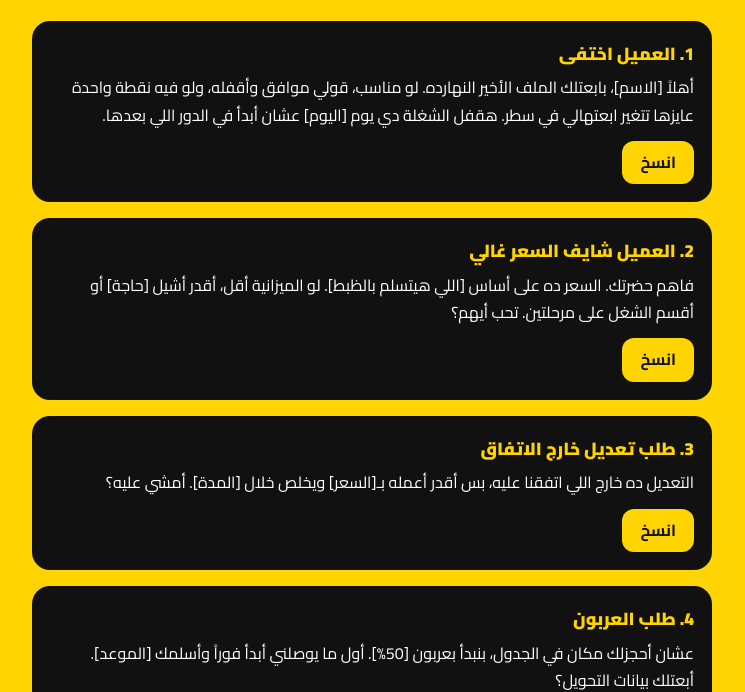
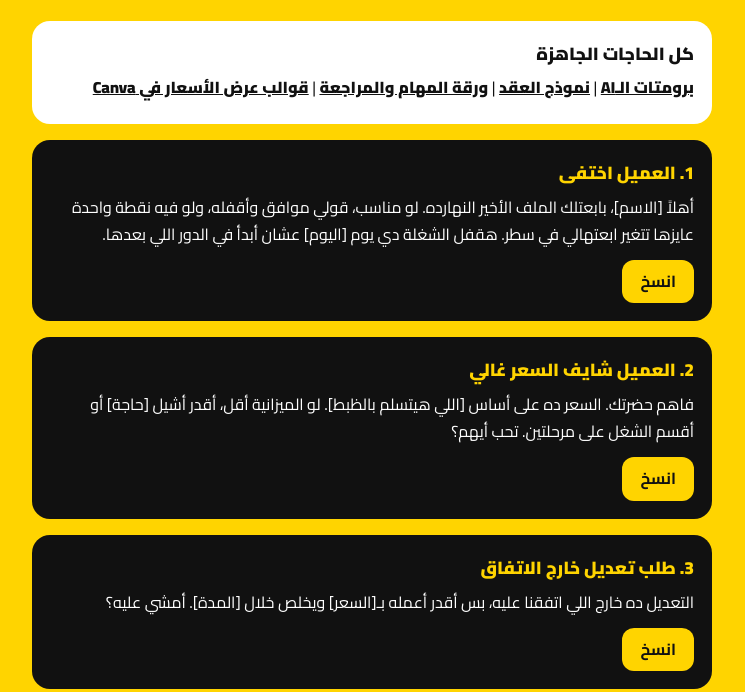
Before and after one commit to taadilakheer/taadilakheer.github.io, a plain HTML site: page index.html in a window 1280 px wide. Shown: the part 133-825 px from the top of the page, without its empty margins (268-1013 px from the left). Drawn offline with Linux system fonts and the light colour scheme.

Commit message:
Fix HTML structure and add new content

```diff
--- a/index.html
+++ b/index.html
@@ -18,12 +18,15 @@ h1{font-size:2rem;font-weight:900;margin:24px 0 4px}
 button{font:inherit;font-weight:700;background:#FFD400;color:#111;border:0;border-radius:12px;padding:8px 18px;cursor:pointer}
 button.done{background:#fff}
 footer{text-align:center;font-weight:700;margin:28px 0 12px}
-</style>
+a{color:#111;font-weight:900}</style>
 </head>
 <body>
 <div class="wrap">
 <h1>تعديل أخير</h1>
 <div class="sub">6 ردود جاهزة للعميل. انسخ، غيّر الأسماء، وابعت.</div>
+<div class="card" style="background:#fff;color:#111"><h2 style="color:#111">كل الحاجات الجاهزة</h2>
+<p style="color:#111;margin-bottom:4px"><a href="prompts.html">برومتات الـAI</a> | <a href="contract.html">نموذج العقد</a> | <a href="planner.html">ورقة المهام والمراجعة</a> | <a href="https://www.canva.com/templates/?query=proposal" rel="noopener">قوالب عرض الأسعار في Canva</a></p></div>
+
 
 <div class="card"><h2>1. العميل اختفى</h2>
 <p id="t1">أهلاً [الاسم]، بابعتلك الملف الأخير النهارده. لو مناسب، قولي موافق وأقفله، ولو فيه نقطة واحدة عايزها تتغير ابعتهالي في سطر. هقفل الشغلة دي يوم [اليوم] عشان أبدأ في الدور اللي بعدها.</p>
```
